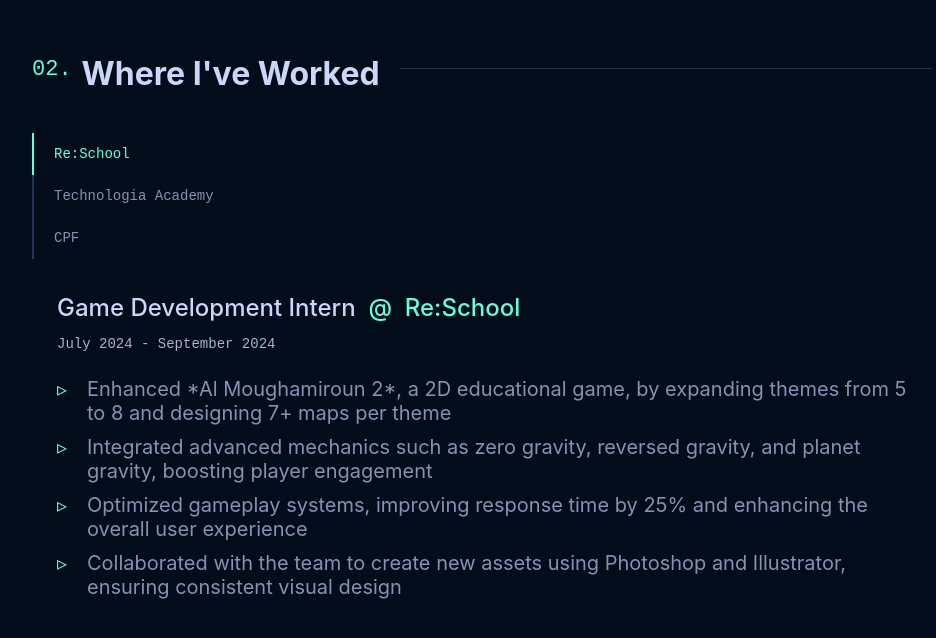
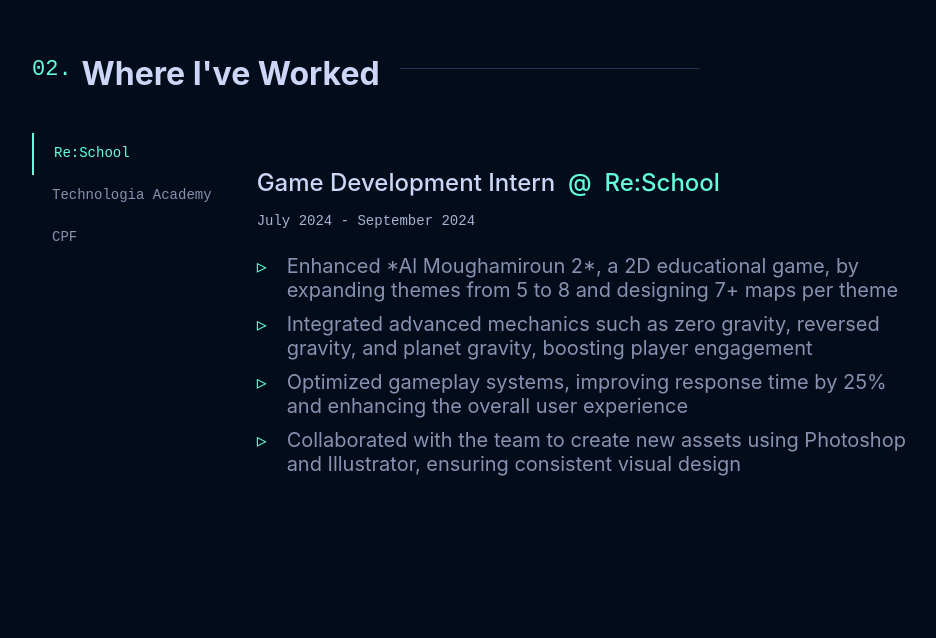
Before and after one commit to Too-Lazy-To-Code-It/PortFolio, an Angular app: page /work in a window 1280 px wide. Shown: the part 2271-2909 px from the top of the page, without its empty margins (158-1094 px from the left). Built offline with nearby package versions, Linux system fonts and the light colour scheme.

Commit message:
fixed scss

```diff
--- a/src/app/experience/experience.component.scss
+++ b/src/app/experience/experience.component.scss
@@ -3,14 +3,14 @@
   --navy: #0a192f;
   --light-navy: #112240;
   --lightest-navy: #233554;
-  --navy-shadow: rgba(2, 12, 27, 0.7);
+  --navy-shadow: rgba(2,12,27,0.7);
   --dark-slate: #495670;
   --slate: #8892b0;
   --light-slate: #a8b2d1;
   --lightest-slate: #ccd6f6;
   --white: #e6f1ff;
   --green: #64ffda;
-  --green-tint: rgba(100, 255, 218, 0.1);
+  --green-tint: rgba(100,255,218,0.1);
 
   --font-mono: "SF Mono", "Fira Code", "Fira Mono", "Roboto Mono", monospace;
   --font-sans: "Calibre", "Inter", "San Francisco", "SF Pro Text", -apple-system, system-ui, sans-serif;
@@ -24,15 +24,6 @@
   --fz-xxl: 22px;
 }
 
-// Base styles
-:host {
-  display: block;
-  background-color: var(--navy);
-  color: var(--slate);
-  font-family: var(--font-sans);
-}
-
-// Experience Section
 .experience-section {
   max-width: 900px;
   margin: 0 auto;
@@ -43,22 +34,28 @@
     align-items: center;
     position: relative;
     margin: 10px 0 40px;
+    width: 100%;
     font-size: clamp(26px, 5vw, 32px);
     white-space: nowrap;
     color: var(--lightest-slate);
     font-family: var(--font-sans);
 
     &::before {
+      position: relative;
+      counter-increment: section 1;
       content: "02.";
       margin-right: 10px;
       color: var(--green);
       font-family: var(--font-mono);
       font-size: clamp(var(--fz-md), 3vw, var(--fz-xl));
+      font-weight: 400;
     }
 
     &::after {
       content: "";
-      flex-grow: 1;
+      display: block;
+      position: relative;
+      width: 300px;
       height: 1px;
       margin-left: 20px;
       background-color: var(--lightest-navy);
@@ -66,45 +63,50 @@
   }
 }
 
-// Layout Adjustments
 .inner {
   display: flex;
-  flex-wrap: wrap;
 
   @media (max-width: 600px) {
     display: block;
   }
 }
 
-// Job Tabs
 .job-tabs {
-  list-style: none;
-  display: flex;
-  flex-direction: column;
+  position: relative;
+  z-index: 3;
+  width: max-content;
   padding: 0;
   margin: 0;
+  list-style: none;
 
   @media (max-width: 600px) {
-    flex-direction: row;
+    display: flex;
     overflow-x: auto;
+    width: calc(100% + 50px);
     margin-left: -50px;
     margin-bottom: 30px;
   }
+}
 
 .job-tab {
+  text-decoration: none;
+  text-decoration-skip-ink: auto;
+  position: relative;
+  transition: all 0.25s cubic-bezier(0.645,0.045,0.355,1);
   display: flex;
   align-items: center;
-    padding: 0 20px;
+  width: 100%;
   height: 42px;
+  padding: 0 20px 2px;
+  border-left: 2px solid var(--lightest-navy);
+  background-color: transparent;
+  color: var(--slate);
   font-family: var(--font-mono);
   font-size: var(--fz-xs);
   text-align: left;
   white-space: nowrap;
+  cursor: pointer;
   border: none;
-    border-left: 2px solid var(--lightest-navy);
-    background: transparent;
-    color: var(--slate);
-    transition: all 0.25s cubic-bezier(0.645, 0.045, 0.355, 1);
 
   &:hover,
   &:focus {
@@ -115,33 +117,30 @@
 
   &.active {
     color: var(--green);
-      border-left-color: var(--green);
-    }
-
-    &:focus {
-      outline: 2px solid var(--green);
-      outline-offset: -2px;
-    }
+    border-left: 2px solid var(--green);
   }
 }
 
-// Job Panels
 .job-panels {
-  flex-grow: 1;
+  position: relative;
+  width: 100%;
   margin-left: 20px;
 
   @media (max-width: 600px) {
     margin-left: 0;
   }
+}
 
 .job-panel {
+  width: 100%;
+  height: auto;
   padding: 10px 5px;
-    animation: fadeIn 0.5s ease-out forwards;
 
   h3 {
     margin-bottom: 2px;
     font-size: var(--fz-xxl);
     font-weight: 500;
+    line-height: 1.3;
     color: var(--lightest-slate);
 
     .company {
@@ -151,15 +150,17 @@
 
   .range {
     margin-bottom: 25px;
+    color: var(--light-slate);
     font-family: var(--font-mono);
     font-size: var(--fz-xs);
-      color: var(--light-slate);
   }
 
   .responsibility-list {
-      list-style: none;
     padding: 0;
     margin: 0;
+    list-style: none;
+    font-size: var(--fz-lg);
+    color: var(--slate);
 
     li {
       position: relative;
@@ -175,18 +176,20 @@
     }
   }
 }
-}
 
-// Links
 .inline-link {
+  display: inline-block;
+  text-decoration: none;
+  text-decoration-skip-ink: auto;
   position: relative;
+  transition: all 0.25s cubic-bezier(0.645,0.045,0.355,1);
   color: var(--green);
-  text-decoration: none;
-  transition: all 0.25s cubic-bezier(0.645, 0.045, 0.355, 1);
 
   &:hover,
-  &:focus {
+  &:focus,
+  &:active {
     color: var(--green);
+    outline: 0;
 
     &::after {
       width: 100%;
@@ -198,11 +201,11 @@
     display: block;
     width: 0;
     height: 1px;
+    position: relative;
+    bottom: 0.37em;
     background-color: var(--green);
-    position: absolute;
-    bottom: 0;
+    transition: all 0.25s cubic-bezier(0.645,0.045,0.355,1);
     opacity: 0.5;
-    transition: all 0.25s cubic-bezier(0.645, 0.045, 0.355, 1);
   }
 }
 
@@ -217,3 +220,21 @@
     transform: translateY(0);
   }
 }
+
+.job-panel {
+  animation: fadeIn 0.5s ease-out forwards;
+}
+
+// Accessibility improvements
+.job-tab:focus {
+  outline: 2px solid var(--green);
+  outline-offset: -2px;
+}
+
+// Base styles for the entire component
+:host {
+  display: block;
+  background-color: var(--navy);
+  color: var(--slate);
+  font-family: var(--font-sans);
+}
```
Lines whose indentation alone changed are shown as unchanged.
